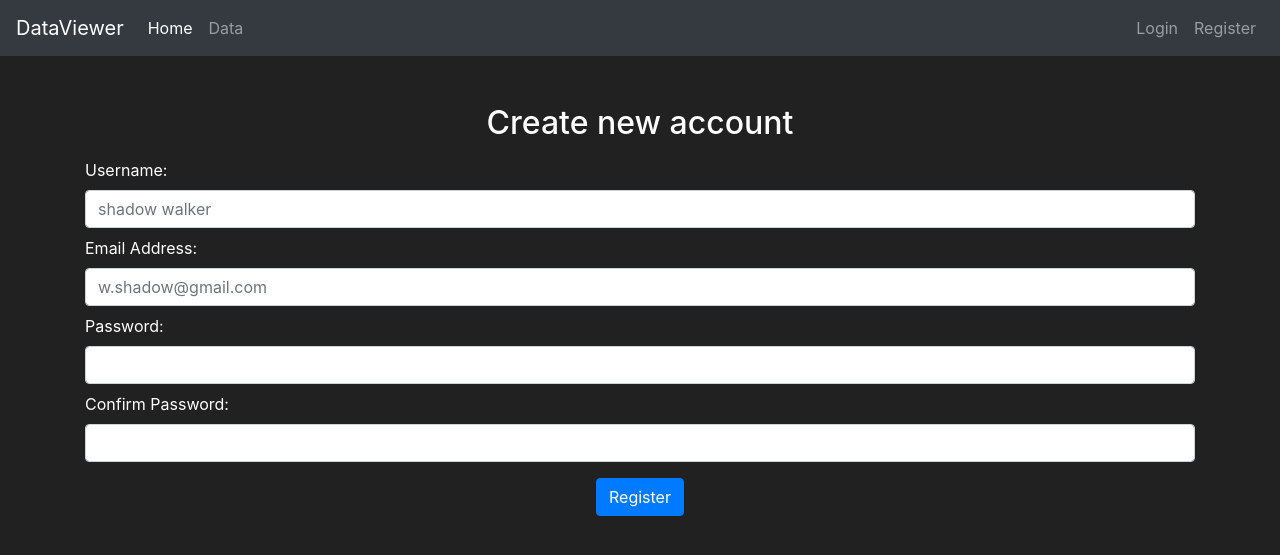
After one commit to thecarrot123/FlaskSampleProject, a Flask app: page /register in a window 1280 px wide. The commit adds this page. Shown: the top 555 px of the page. Run offline with Flask 2, Linux system fonts and the light colour scheme.

Commit message:
added login and register pages and created build.sh script

```diff
--- a/main/forms/__init__.py
+++ b/main/forms/__init__.py
@@ -1,2 +1,3 @@
-# import your forms here
 from main.forms.dataForm import *
+from main.forms.loginForm import *
+from main.forms.registerForm import *
--- a/main/forms/dataForm.py
+++ b/main/forms/dataForm.py
@@ -1,9 +1,8 @@
 from flask_wtf import FlaskForm
 from wtforms import StringField, SubmitField
-from wtforms.validators import Length
 
 class DataSubmitForm(FlaskForm):
-    data = StringField(label='Add data', validators=[Length(min=1)])
+    data = StringField(label='Add data')
     submit = SubmitField(label='Submit')
 
 class DataClearForm(FlaskForm):
--- /dev/null
+++ b/main/forms/registerForm.py
@@ -0,0 +1,10 @@
+from flask_wtf import FlaskForm
+from wtforms import StringField, SubmitField, PasswordField
+from wtforms.validators import DataRequired, Length, Email, EqualTo
+
+class RegisterForm(FlaskForm):
+    username = StringField(label='Username: ', validators=[DataRequired(), Length(min=3, max=30)])
+    email = StringField(label='Email Address: ', validators=[DataRequired(), Length(max=50), Email()])
+    password1 = PasswordField(label='Password: ', validators=[Length(min=6)])
+    password2 = PasswordField(label='Confirm Password: ', validators=[EqualTo('password1')])
+    register = SubmitField(label='Register')
--- a/main/models/__init__.py
+++ b/main/models/__init__.py
@@ -1,5 +1,2 @@
-from main import app
-
-# import models here
+from main.models.dataModel import *
 from main.models.userModel import *
-from main.models.dataModel import *
--- /dev/null
+++ b/main/routes/registerRoute.py
@@ -0,0 +1,17 @@
+from flask import render_template, redirect, url_for
+from main import app, forms, db
+from main.models import User
+
+@app.route('/register',methods=['GET','POST'])
+def register_page():
+    registerForm = forms.RegisterForm()
+    if registerForm.register.data and registerForm.validate():
+        new_user = User(
+            username=registerForm.username.data,
+            email=registerForm.email.data,
+            password_hash=registerForm.password1.data
+        )
+        db.session.add(new_user)
+        db.session.commit()
+        return redirect(url_for('data_page'))
+    return render_template('register_page.html',registerForm=registerForm)
--- a/main/templates/layout.html
+++ b/main/templates/layout.html
@@ -30,10 +30,10 @@
             </ul>
             <ul class="navbar-nav">
               <li class="nav-item">
-                <a class="nav-link" href="#">Login</a>
+                <a class="nav-link" href="{{ url_for('login_page') }}">Login</a>
               </li>
               <li class="nav-item">
-                <a class="nav-link" href="#">Register</a>
+                <a class="nav-link" href="{{ url_for('register_page') }}">Register</a>
               </li>
             </ul>
 
--- /dev/null
+++ b/main/templates/register_page.html
@@ -0,0 +1,23 @@
+{% extends "layout.html" %}
+{% block title %}
+register
+{% endblock %}
+{% block content %}
+<div class="container center">
+    <form class="form-register" method="POST" style="color:white">
+        <h1 class="h2 mt-5 mb-3 text-center">Create new account</h1>
+        {{ registerForm.hidden_tag() }}
+        {{ registerForm.username.label() }}
+        {{ registerForm.username(class="form-control mb-2", placeholder="shadow walker") }}
+        {{ registerForm.email.label() }}
+        {{ registerForm.email(class="form-control mb-2", placeholder="w.shadow@gmail.com") }}
+        {{ registerForm.password1.label() }}
+        {{ registerForm.password1(class="form-control mb-2") }}
+        {{ registerForm.password2.label() }}
+        {{ registerForm.password2(class="form-control mb-3") }}
+        <div class="text-center">
+            {{ registerForm.register(class="btn btn-primary mb-2") }}
+        </div>
+    </form>
+</div>
+{% endblock %}
--- a/run.py
+++ b/run.py
@@ -1,4 +1,8 @@
 from main import app
+import sys
 
 if __name__ == '__main__':
-    app.run(debug=True,port='5050')
+    port = '5050'
+    if len(sys.argv) == 2 and sys.argv[1].isnumeric():
+        port = sys.argv[1]
+    app.run(debug=True,port=port)
```
Also changed, not shown: main/forms/loginForm.py (added, +8 -0 lines), main/routes/__init__.py (+3 -4 lines), main/routes/dataRoute.py (+9 -5 lines), main/routes/loginRout.py (added, +10 -0 lines), main/templates/login_page.html (added, +20 -0 lines), 1 other file.
